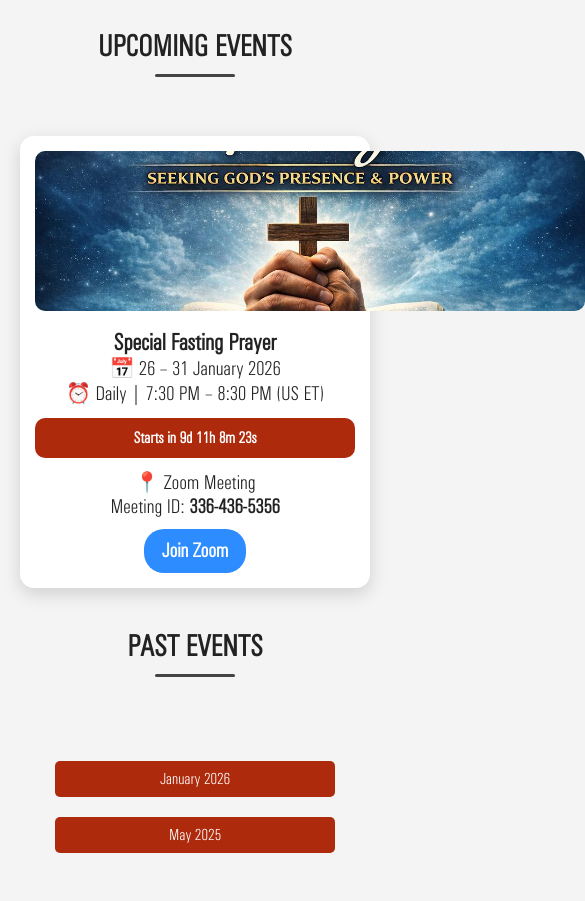
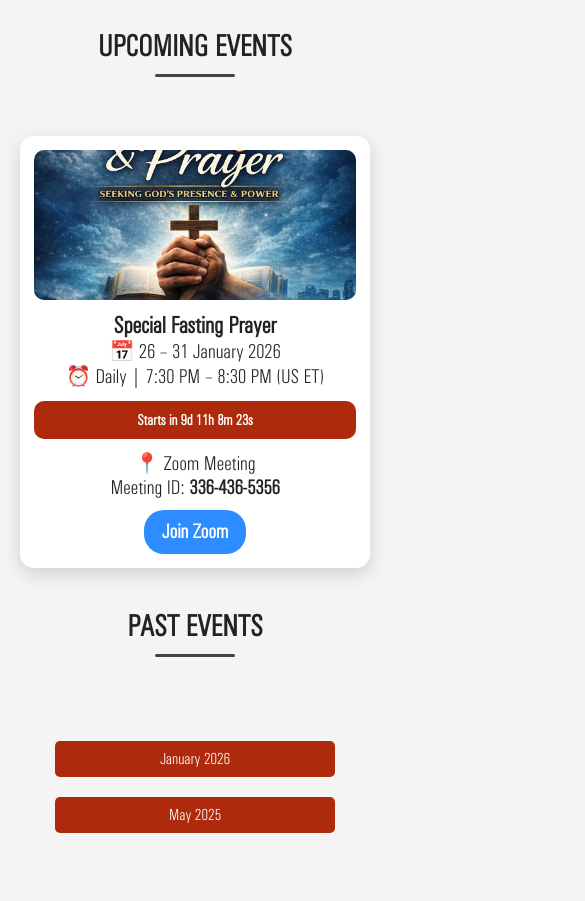
Before and after one commit to coginraleigh/coginraleigh, a plain HTML site: page index.html in a window 390 px wide. Shown: the part 1460-2361 px from the top of the page, 585 px wide, since content can reach past the window. Drawn offline with Linux system fonts and the light colour scheme.

Commit message:
index.html

```diff
--- a/index.html
+++ b/index.html
@@ -108,7 +108,10 @@ We provide <b>Sunday School classes</b>,  led by passionate teachers who share t
 <div id="upcoming-jan-2026">
 
   <div class="special-event-card">
-    <img src="image/January 2026 Meeting.jpg" class="event-img" alt="Special Fasting Prayer">
+    <div class="event-img-wrap">
+  <img src="image/January 2026 Meeting.jpg" alt="Special Fasting Prayer">
+</div>
+
 
     <h3>Special Fasting Prayer</h3>
     <p>📅 26 – 31 January 2026</p>
@@ -143,9 +146,10 @@ We provide <b>Sunday School classes</b>,  led by passionate teachers who share t
   <div class="dropdown-content" id="jan2026">
 
     <div id="past-jan-2026" class="special-event-card" style="display:none;">
-      <img src="image/January 2026 Meeting.jpg"
-           class="event-img"
-           alt="Special Fasting Prayer January 2026">
+   <div class="event-img-wrap">
+  <img src="image/January 2026 Meeting.jpg" alt="Special Fasting Prayer">
+</div>
+
 
       <h3>Special Fasting Prayer</h3>
       <p>📅 26 – 31 January 2026</p>
@@ -1222,38 +1226,51 @@ function updateEventState() {
 setInterval(updateEventState, 1000);
 updateEventState();
 </script>
-<!-- ================== STEP 4: EVENT CARD STYLES ================== -->
+
 <style>
+/* ================= EVENT CARD (FINAL FIX) ================= */
+
 .special-event-card {
   max-width: 420px;
-  margin: 25px auto;
-  padding: 20px;
+  margin: 20px auto;
+  padding: 16px;
   background: #fff;
   border-radius: 14px;
   text-align: center;
   box-shadow: 0 6px 18px rgba(0,0,0,0.15);
 }
 
-.event-img {
+/* 🔒 IMAGE CONTAINER */
+.event-img-wrap {
   width: 100%;
-  height: 220px;              /* ✅ controls size */
-  object-fit: cover;          /* ✅ crops nicely */
-  object-position: center;
+  height: 220px;       /* desktop */
+  overflow: hidden;
   border-radius: 10px;
   margin-bottom: 12px;
+  background: #eee;
 }
+
+/* FORCE IMAGE TO FILL CONTAINER */
+.event-img-wrap img {
+  width: 100% !important;
+  height: 100% !important;
+  object-fit: cover !important;
+  display: block;
+}
+
+/* 📱 MOBILE */
 @media (max-width: 480px) {
-  .event-img {
-    height: 160px;            /* ✅ smaller on mobile */
+  .event-img-wrap {
+    height: 150px;
   }
 
   .special-event-card {
-    padding: 15px;
+    padding: 14px;
     margin: 15px auto;
   }
 }
 
-
+/* ================= COUNTDOWN ================= */
 #countdown {
   margin: 12px 0;
   padding: 10px;
@@ -1261,9 +1278,10 @@ updateEventState();
   color: #fff;
   background: #AD2A0C;
   border-radius: 10px;
-  font-size: 16px;
+  font-size: 15px;
 }
 
+/* ================= BUTTON ================= */
 .zoom-btn {
   display: inline-block;
   margin-top: 10px;
@@ -1279,6 +1297,7 @@ updateEventState();
   background: #1c6fe3;
 }
 </style>
+
 <!-- ================== END STEP 4 ================== -->
 
 
```
